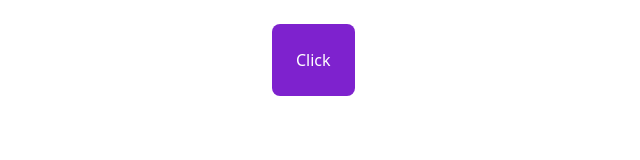
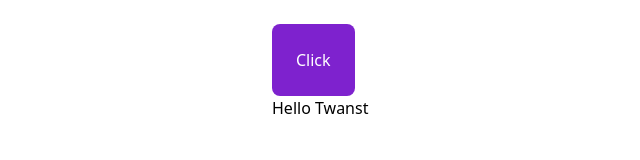
Before and after one commit to TwanstCodess/alpinejs, a plain HTML site: page index.html in a window 1280 px wide. Shown: the whole page, without its empty margins (176-816 px from the left). Drawn offline with nearby package versions, Linux system fonts and the light colour scheme.

Commit message:
File Code

```diff
--- a/index.html
+++ b/index.html
@@ -29,7 +29,7 @@
         Hello Twanst Developer Kurdish IM Fullstack Developer
     </p>
 </div>
-
+<h1>Hello Twanst</h1>
 
 
 
```
